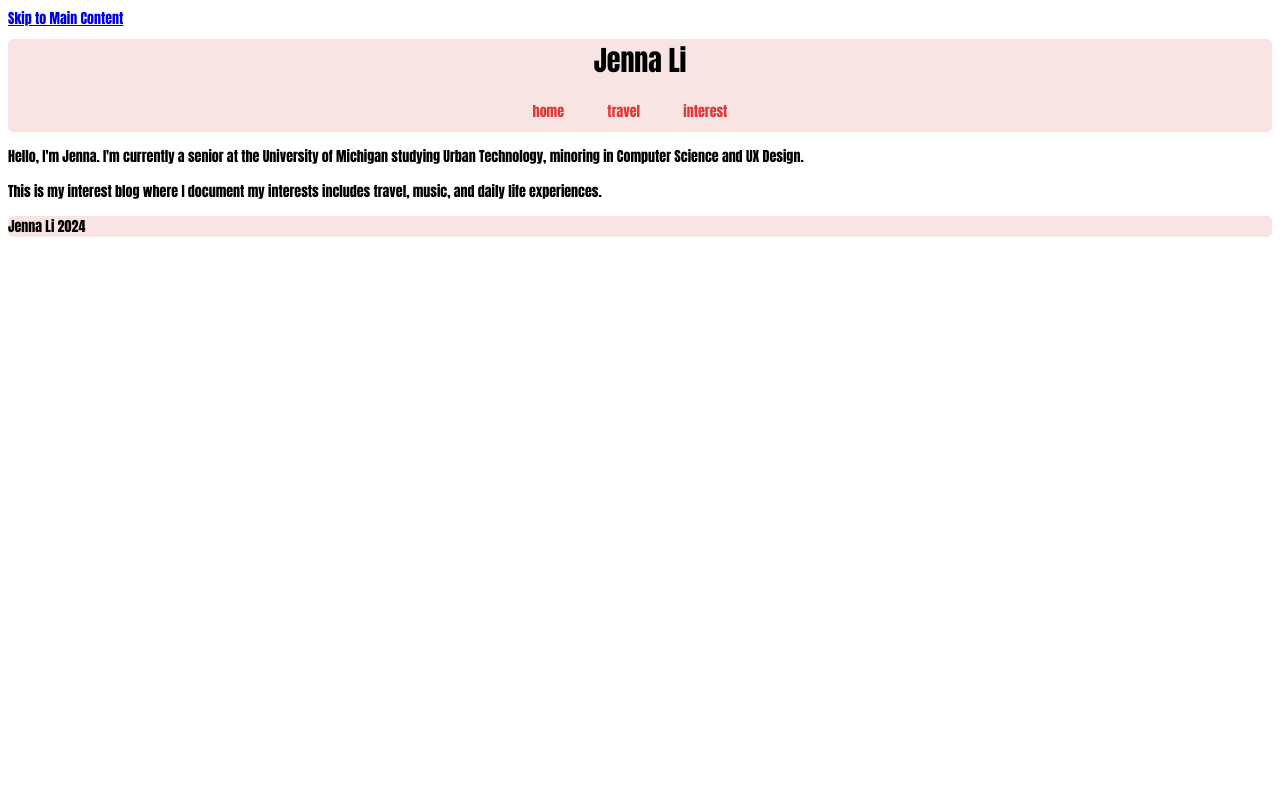
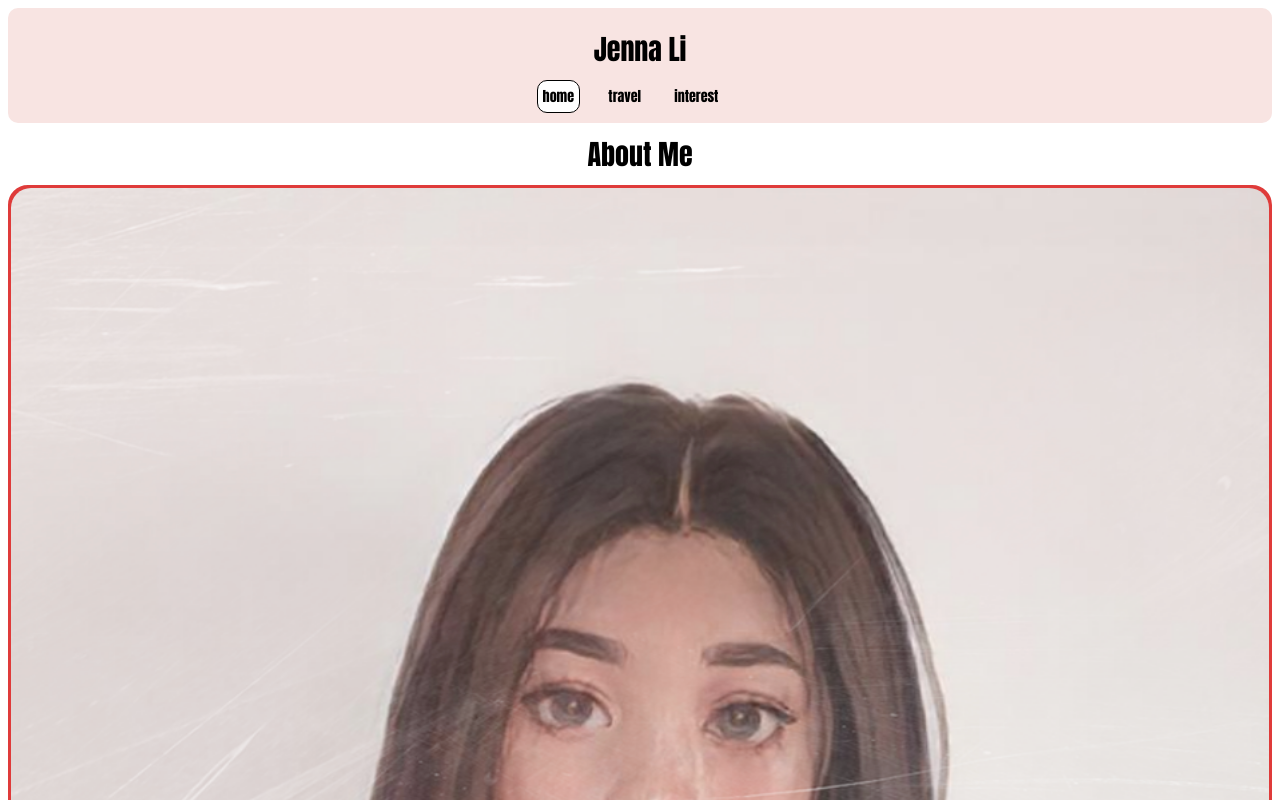
Before and after one commit to Jenna9192/interest_blog, a plain HTML site: page index.html in a window 1280 px wide. Shown: the top 800 px of the page. Drawn offline with Linux system fonts and the light colour scheme.

Commit message:
finish about me section

```diff
--- a/css/style.css
+++ b/css/style.css
@@ -5,10 +5,11 @@ body {
 
 nav {
     background-color: #F8E4E2;
-    border-radius: 5px;
+    border-radius: 10px;
+    padding: 10px;
 }
 
-nav p{
+h1{
     text-align: center;
     font-size: 28px;
     margin: 10px;
@@ -21,6 +22,18 @@ nav ul {
     text-align: center;
 }
 
+.skip{
+    position: absolute;
+    top: -500px;
+}
+
+.skip:focus{
+    position: absolute;
+    top:10px;
+    right: 20px;
+    color: red;
+}
+
 
 /* Make the list items display horizontally */
 nav ul li {
@@ -31,12 +44,41 @@ nav ul li {
 /* Style the links */
 nav ul li a {
     text-decoration: none;
-    color: #DF3B3A; /* Change to your desired color */
-    padding: 10px;
+    color: black;
+    padding: 5px;
     display: inline-block;
+}
+
+#current{
+    border: 1px solid black;
+    background-color: white;
+    border-radius: 10px;
 }
 
 footer{
     background-color: #F8E4E2;
     border-radius: 5px;
+    text-align: center;
 }
+
+#about{
+    display: grid;
+    grid-template-rows: auto auto;
+    background-color: #DF3B3A;
+    border-radius: 20px;
+    border: 3px solid #DF3B3A;
+    gap: 3px;
+}
+
+#about img{
+    width: 100%;
+    justify-self: center;
+    border-radius: 20px;
+}
+
+#about p{
+    border-radius: 20px;
+    background-color: #F8E4E2;
+    padding: 10px;
+    margin:0px;
+}
--- a/index.html
+++ b/index.html
@@ -9,18 +9,31 @@
 <body>
     <a href = "#main" class="skip" >Skip to Main Content</a>
     <nav>
-        <p>Jenna Li</p>
+        <h1>Jenna Li</h1>
         <ul>
-            <li><a href="../index.html">home</a></li>
+            <li><a href="../index.html" id="current">home</a></li>
             <li><a href="../travel.html">travel</a></li>
             <li><a href="../interest.html">interest</a></li>
 
         </ul>
     </nav>
-    <section class="about">
-        <p>Hello, I'm Jenna. I'm currently a senior at the University of Michigan studying Urban Technology, minoring in Computer Science and UX Design.</p>
-        <p>This is my interest blog where I document my interests includes travel, music, and daily life experiences.</p>
-    </section>
+    <header>
+        <h1>About Me</h1>
+    </header>
+    <main id = "main">
+        <section id="about">
+            <img src="Images/Screenshot 2024-11-18 at 3.37.02 PM.png">
+            <p>Hello, I'm Jenna. I'm currently a senior at the University of Michigan studying Urban Technology,
+                minoring in Computer Science and UX Design. This is my interest blog where I document my interests
+                includes travel, music, and daily life experiences.</p>
+        </section>
+        <section id = #gallery>
+            <h2>Image Gallery</h2>
+
+
+        </section>
+    </main>
+
     <footer>
         Jenna Li 2024
     </footer>
```
Also changed, not shown: interest.html (+34 -0 lines), travel.html (+34 -0 lines), Images/Screenshot 2024-11-18 at 3.37.02 PM.png (added).
